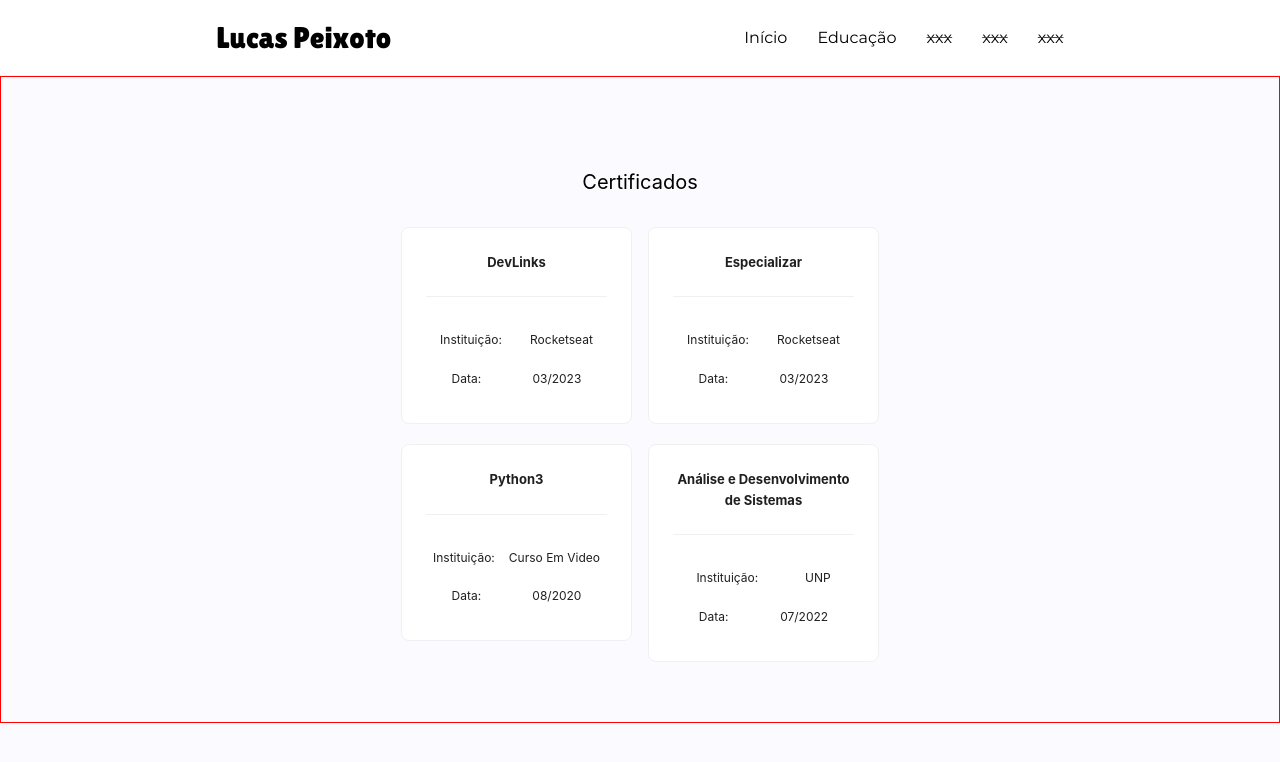
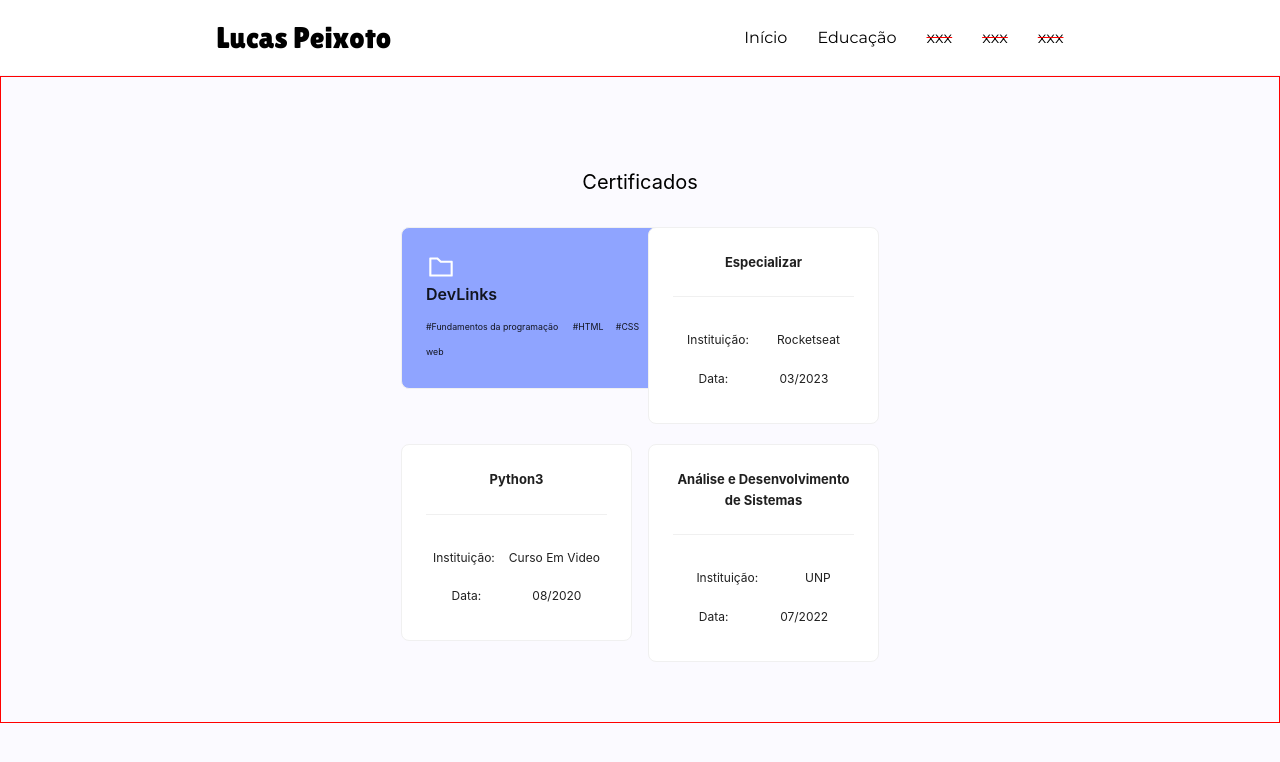
Before and after one commit to lucasptcastro/react-portfolio, a React (Vite) app: page /education in a window 1280 px wide. Shown: the top 762 px of the page. Built offline with nearby package versions, Linux system fonts and the light colour scheme.

Commit message:
✨ feat: added personalized card

```diff
--- a/src/pages/Education/index.tsx
+++ b/src/pages/Education/index.tsx
@@ -1,6 +1,8 @@
 import Navbar from "../../components/Navbar/index";
 import "./style.css";
-import { Card, Row, Col, Divider, Space } from "antd";
+import { Card, Row, Col, Divider, Space, Typography, List } from "antd";
+import { AiOutlineFolder, AiOutlineLink } from "react-icons/ai";
+import { TbExternalLink } from "react-icons/tb";
 
 const Education: React.FC = () => {
   return (
@@ -19,8 +21,45 @@ const Education: React.FC = () => {
 
         <Row gutter={[16, 20]}>
           <Col className="devlinks-rocketseat" span={12}>
-            <Card>
-              <p className="card-title">DevLinks</p>
+            <Card className="bg-[#5272ffa1] w-[40rem]">
+              <Row className="flex justify-between items-center">
+                <Col>
+                  <AiOutlineFolder size={30} className="text-white" />
+                </Col>
+                <Col>
+                  <AiOutlineLink size={30} className="text-white" />
+                </Col>
+              </Row>
+              <Row>
+                <Typography.Title level={5}>DevLinks</Typography.Title>
+              </Row>
+              <Row>
+                <Typography.Text></Typography.Text>
+              </Row>
+              <Row>
+                <ul className="flex flex-row gap-5 text-4xl">
+                  <li>
+                    <p>#Fundamentos da programação web</p>
+                  </li>
+                  <li>
+                    <p>#HTML</p>
+                  </li>
+                  <li>
+                    <p>#CSS</p>
+                  </li>
+                  <li>
+                    <p>#JavaScript</p>
+                  </li>
+                  <li>
+                    <p>#Git</p>
+                  </li>
+                  <li>
+                    <p>#Github</p>
+                  </li>
+                </ul>
+              </Row>
+
+              {/* <p className="card-title">DevLinks</p>
               <Divider />
               <div className="institution">
                 <h4>Instituição:</h4>
@@ -29,7 +68,7 @@ const Education: React.FC = () => {
               <div className="date">
                 <h4>Data:</h4>
                 <p>03/2023</p>
-              </div>
+              </div> */}
             </Card>
           </Col>
           <Col className="especializar-rocketseat" span={12}>
```
